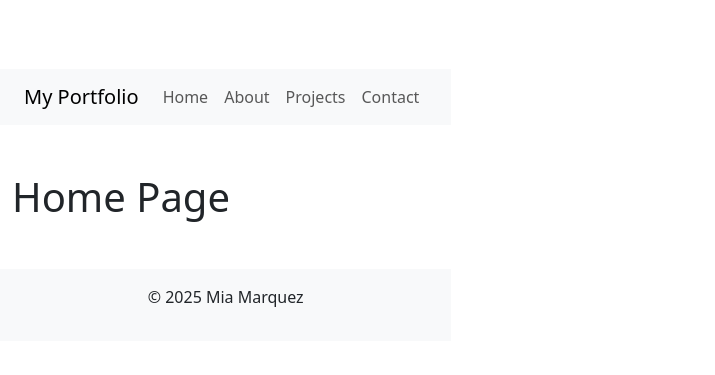
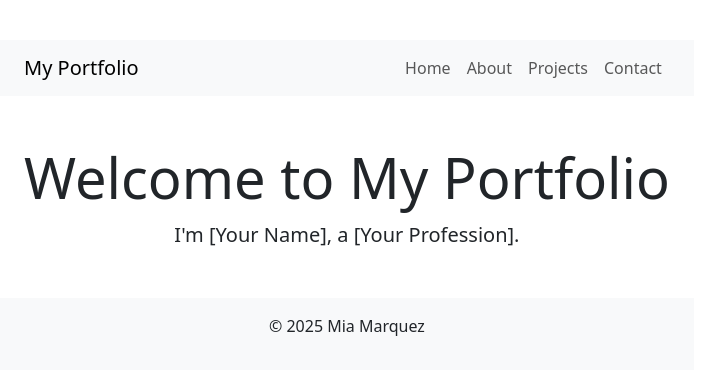
Before and after one commit to miamarquez1/personalportfolio, a React (Vite) app: page / in a window 1280 px wide. Shown: the part 195-570 px from the top of the page, without its empty margins (0-715 px from the left). Built offline with nearby package versions, Linux system fonts and the light colour scheme.

Commit message:
Update Home.jsx

```diff
--- a/src/pages/Home.jsx
+++ b/src/pages/Home.jsx
@@ -1,5 +1,13 @@
 // Home.jsx
+import React from 'react';
+
 function Home() {
-    return <h1>Home Page</h1>
-  }
-  export default Home
+  return (
+    <div className="container text-center mt-5">
+      <h1 className="display-4">Welcome to My Portfolio</h1>
+      <p className="lead">I'm [Your Name], a [Your Profession].</p>
+    </div>
+  );
+}
+
+export default Home;
```
